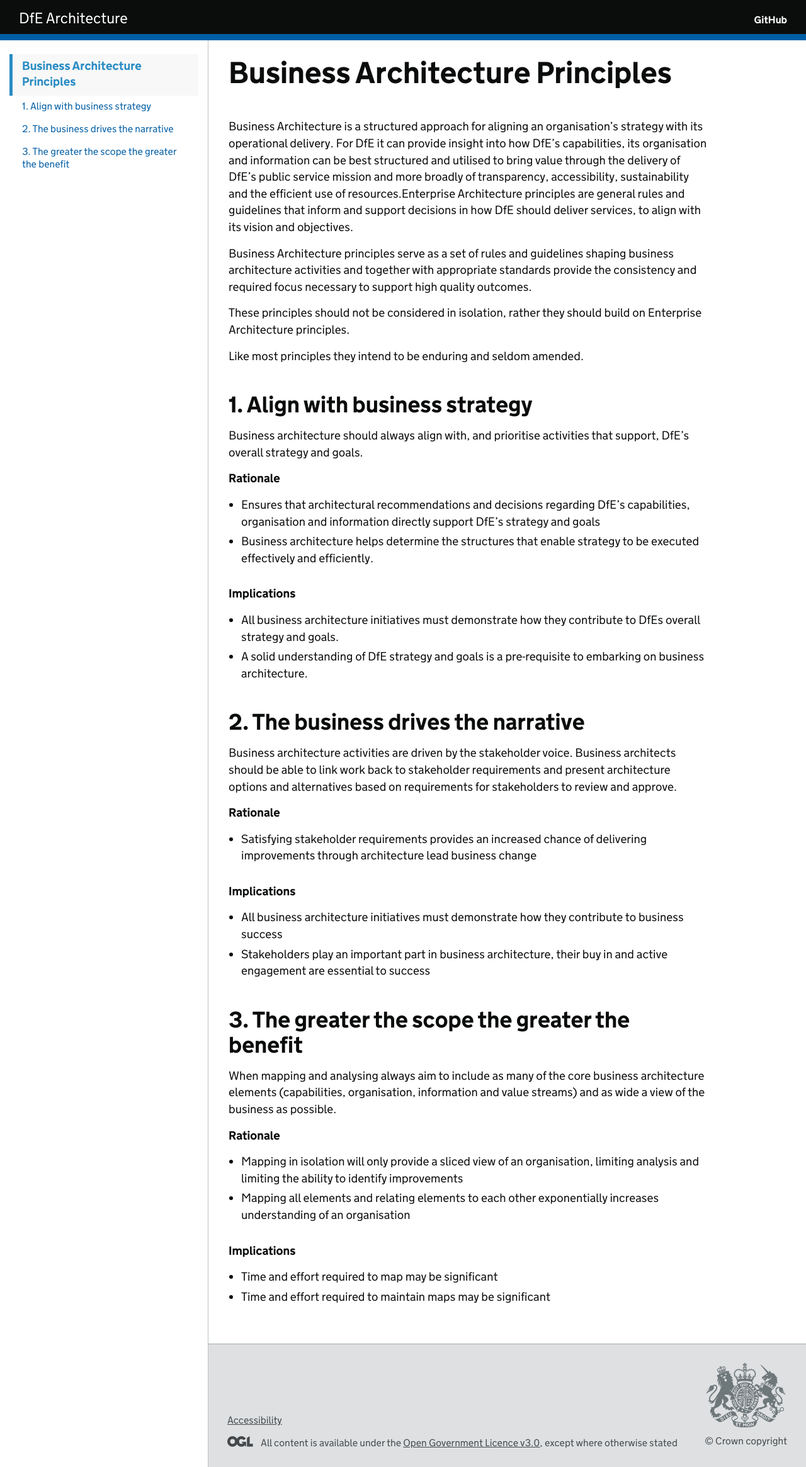
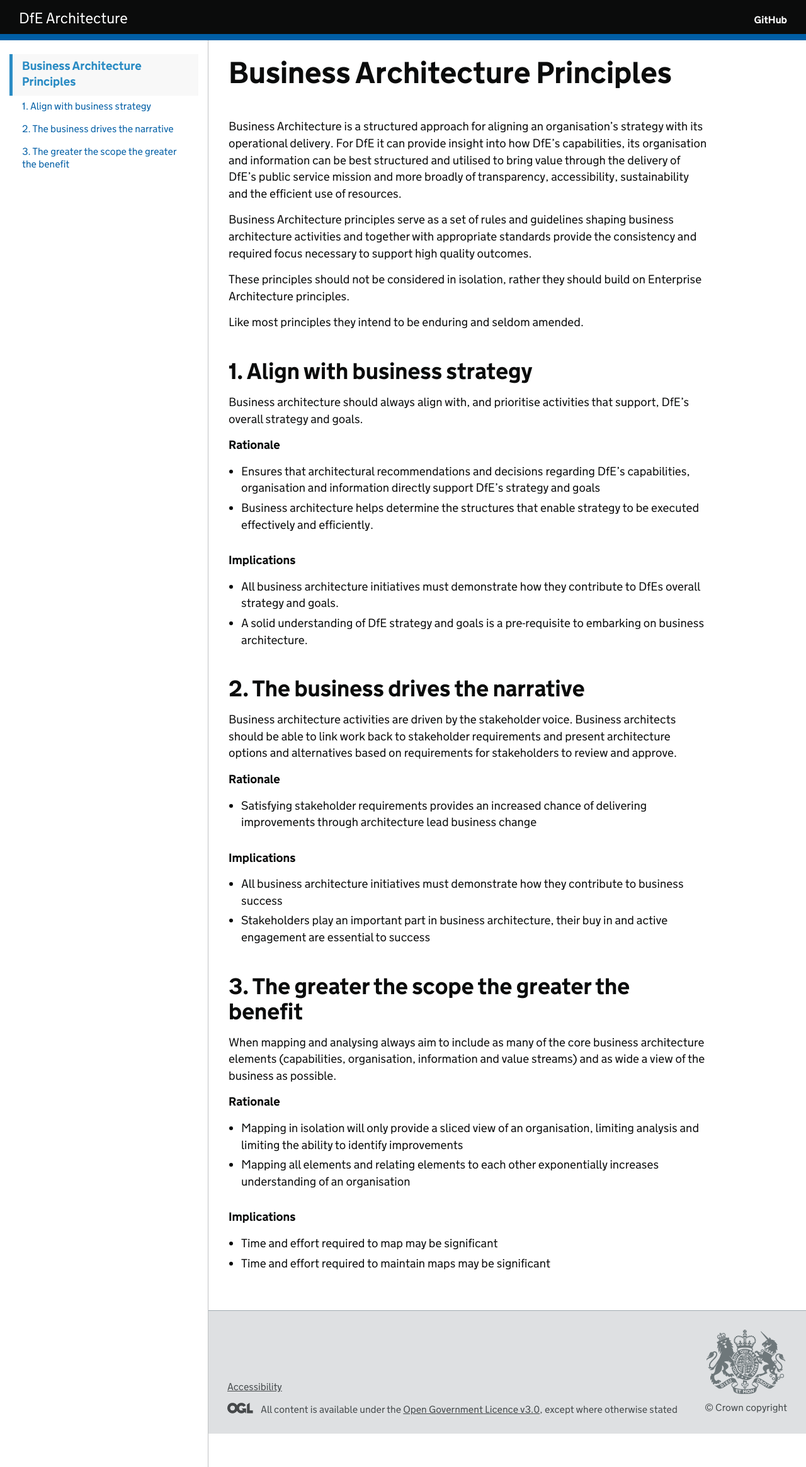
Before and after one commit to DFE-Digital/architecture, a Jekyll site: the page built from principles/business-architecture-principles.md, in a window 1280 px wide. Shown: the whole page at 63% size. Built offline with Jekyll 4.4.1, drawn with Linux system fonts in a browser that asks for light colours; our own code applies the rules of GitHub Pages for plain Markdown files.

Commit message:
Update business-architecture-principles.md

```diff
--- a/principles/business-architecture-principles.md
+++ b/principles/business-architecture-principles.md
@@ -4,7 +4,7 @@ expires: 2025-08-31
 ---
 # Business Architecture Principles
 
-Business Architecture is a structured approach for aligning an organisation’s strategy with its operational delivery. For DfE it can provide insight into how DfE’s capabilities, its organisation and information can be best structured and utilised to bring value through the delivery of DfE’s public service mission and more broadly of transparency, accessibility, sustainability and the efficient use of resources.Enterprise Architecture principles are general rules and guidelines that inform and support decisions in how DfE should deliver services, to align with its vision and objectives.
+Business Architecture is a structured approach for aligning an organisation’s strategy with its operational delivery. For DfE it can provide insight into how DfE’s capabilities, its organisation and information can be best structured and utilised to bring value through the delivery of DfE’s public service mission and more broadly of transparency, accessibility, sustainability and the efficient use of resources.
 
 Business Architecture principles serve as a set of rules and guidelines shaping business architecture activities and together with appropriate standards provide the consistency and required focus necessary to support high quality outcomes.
 
```
